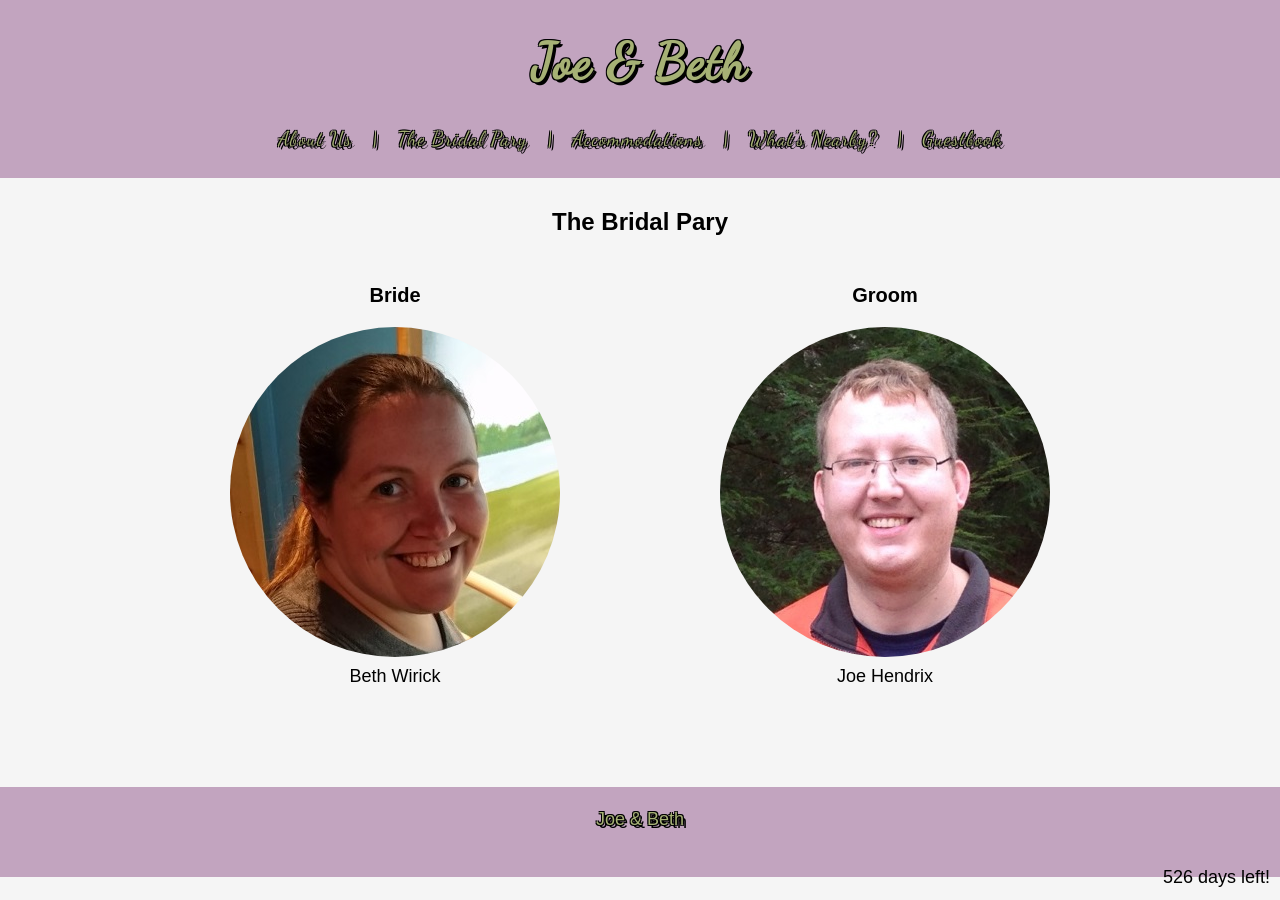
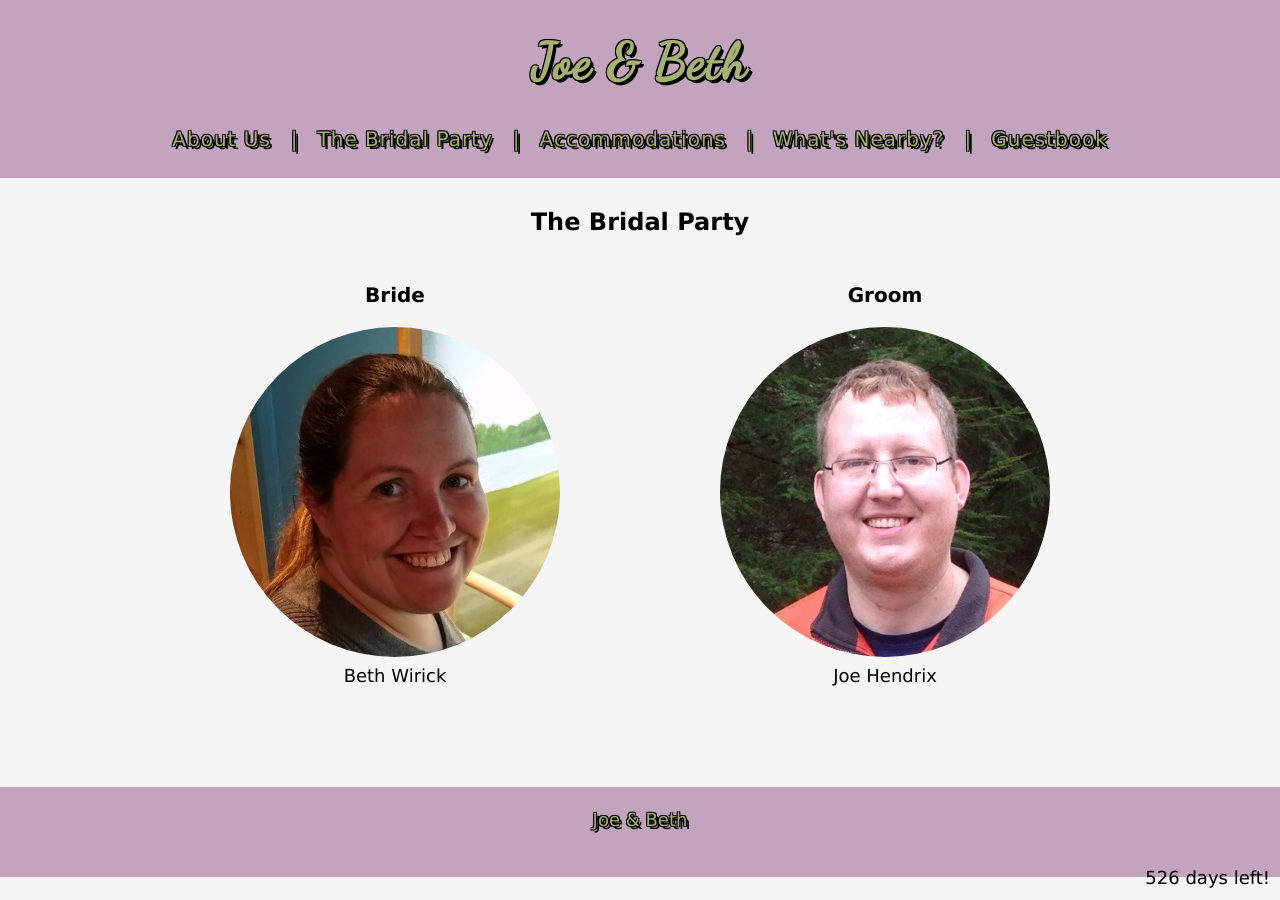
Before and after one commit to joeandbeth2017/joeandbeth2017.github.io, a Jekyll site: the page built from _posts/2016-02-01-bridalparty.md, in a window 1280 px wide. Built offline with Jekyll 4.4.1, drawn with Linux system fonts in a browser that asks for light colours.

Commit message:
more fixes

```diff
--- a/_posts/2016-02-01-bridalparty.md
+++ b/_posts/2016-02-01-bridalparty.md
@@ -1,6 +1,6 @@
 ---
 layout: default
-title: The Bridal Pary
+title: The Bridal Party
 ---
 
 <div class="bridalpartyflexcontainer">
--- a/style.scss
+++ b/style.scss
@@ -18,14 +18,10 @@
 }
 
 body {
-  font: 18px/1.4 sans-serif;
+  font: 18px/1.4 Verdana, Geneva, sans-serif;
   color: black;
   background-color: whitesmoke;
   height: 100%;
-}
-
-header {
-  font-family: '{{ site.font }}', cursive;
 }
 
 footer {
@@ -116,6 +112,7 @@
 }
 
 h1 {
+  font-family: '{{ site.font }}', cursive;
   font-size: 50px;
   margin: 0;
   letter-spacing: 2px;
```
